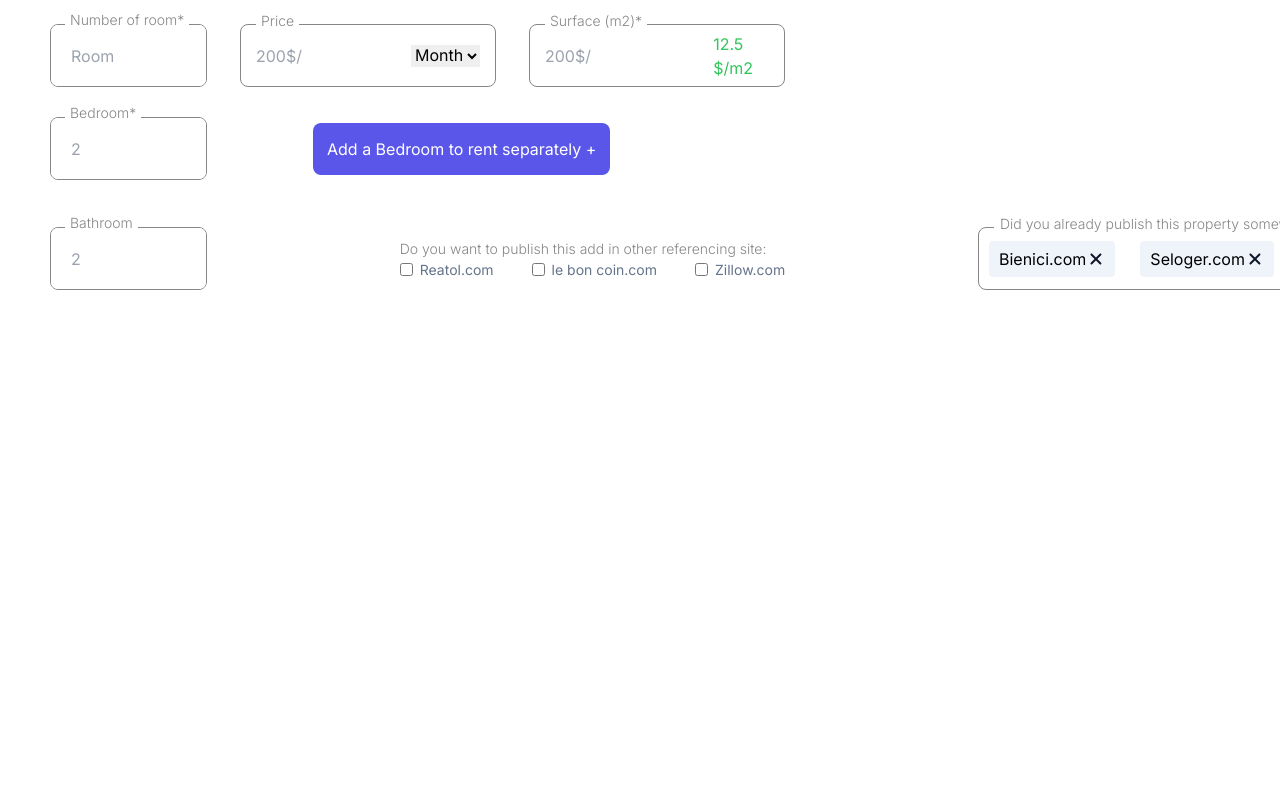
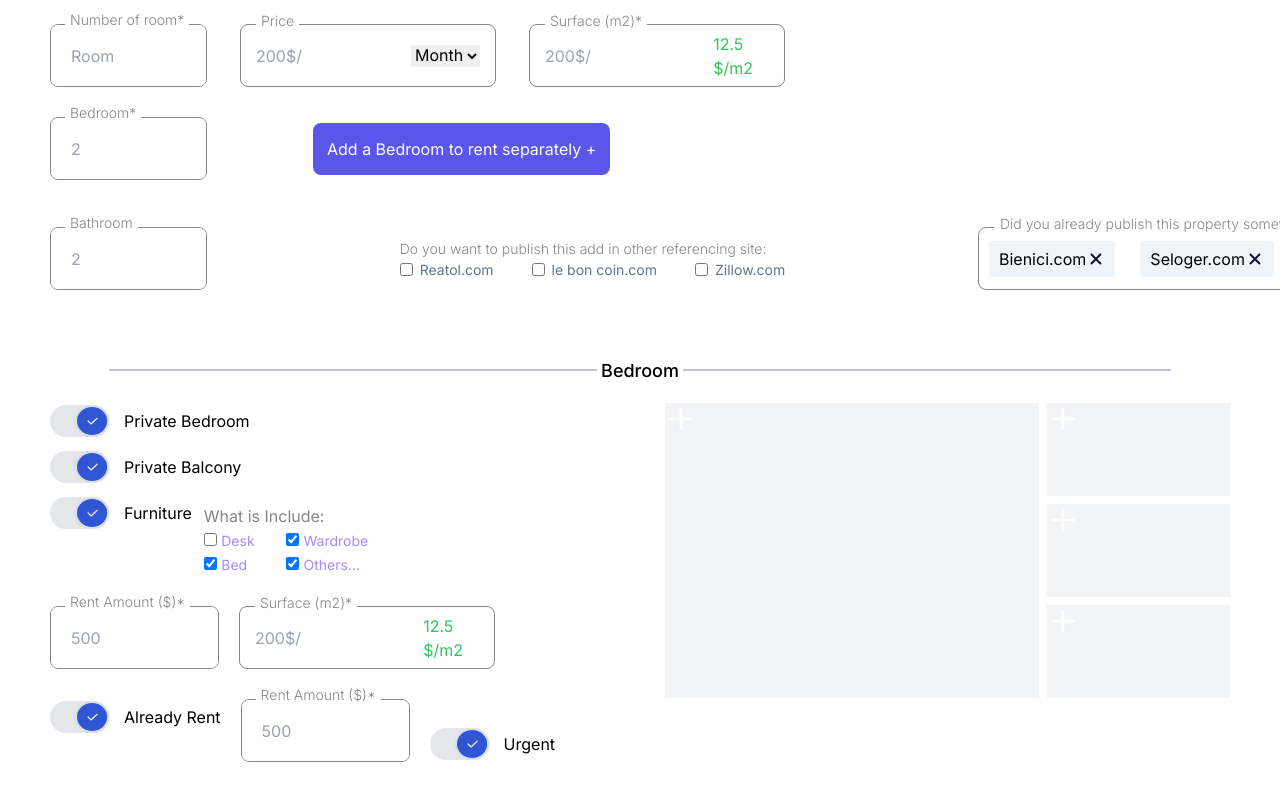
Before and after one commit to sakibsarkar/nextflat-dashboard, a Next.js app: page /create in a window 1280 px wide. Shown: the part 1296-2096 px from the top of the page. Before the commit the page ends 1586 px from the top, so only its background shows below. Built offline with nearby package versions, Linux system fonts and the light colour scheme.

Commit message:
add bedroom section resposive

```diff
--- a/src/app/(create)/create/page.tsx
+++ b/src/app/(create)/create/page.tsx
@@ -1,3 +1,4 @@
+import Addroom from "@/components/Addroom/Addroom";
 import BasicInfo from "@/components/BasicInfo/BasicInfo";
 import InputFeild from "@/components/InputFeild/InputFeild";
 import Localization from "@/components/Localization/Localization";
@@ -72,6 +73,10 @@ const page = () => {
 
                     <SiteBox />
                 </div>
+
+                {/* bed room */}
+
+                <Addroom title="Bedroom" isUrgent={true} />
             </div>
         </main>
     );
--- /dev/null
+++ b/src/components/Addroom/Addroom.tsx
@@ -0,0 +1,51 @@
+import EnableBox from "../EnableBox/EnableBox";
+import HrTitle from "../HrTitle/HrTitle";
+import InputFeild from "../InputFeild/InputFeild";
+import TwoGrid from "../TwoGrid/TwoGrid";
+import WhatIsInclude from "../WhatIsInclude/WhatIsInclude";
+
+const Addroom = ({title, isUrgent}: {title: string; isUrgent?: boolean}) => {
+    return (
+        <div className="my-[40px] w-full">
+            <HrTitle text={title} />
+            <section className="lg:mt-[32px] flex flex-col gap-[30px] lg:flex-row lg:gap-[50px]">
+                <div className="flex-1 flex flex-col  justify-start xl:flex-nowrap xl:flex-col items-start xl:justify-start gap-[10px]">
+                    <EnableBox text="Private Bedroom" />
+                    <EnableBox text="Private Balcony" />
+                    <div className="flex gap-3 items-start">
+                        <EnableBox text="Furniture" />
+                        <WhatIsInclude />
+                    </div>
+                    <div className="flex gap-5 mt-[20px]">
+                        <div className="w-[169px] h-[63px] relative">
+                            <InputFeild text="Rent Amount ($)*" placeholder="500" />
+                        </div>
+                        <div className="relative w-full sm:w-[256px] h-[63px] flex justify-between  items-center border-[1px] border-[#868686] rounded-[8px]  p-[15px]">
+                            <input type="text" placeholder="200$/" className="w-full h-full outline-none" />
+                            <p className="text-[#31C65B] w-fit">12.5 $/m2</p>
+                            <p className="absolute px-[5px] text-[14px] font-[300] bg-white text-[#868686] left-[15px] top-[-15px]">
+                                Surface (m2)*
+                            </p>
+                        </div>
+                    </div>
+                    <div className="flex mt-[20px] items-stretch flex-wrap gap-[20px]">
+                        <div className="lg:self-start">
+                            {isUrgent ? <EnableBox text="Already Rent" /> : <EnableBox text="Already rent" />}
+                        </div>
+
+                        <div className="w-[169px] h-[63px] relative">
+                            <InputFeild text="Rent Amount ($)*" placeholder="500" />
+                        </div>
+
+                        <div className="lg:self-end">{isUrgent ? <EnableBox text="Urgent" /> : null}</div>
+                    </div>
+                </div>
+                <div className="flex-1">
+                    <TwoGrid />
+                </div>
+            </section>
+        </div>
+    );
+};
+
+export default Addroom;
--- /dev/null
+++ b/src/components/EnableBox/EnableBox.tsx
@@ -0,0 +1,13 @@
+import EnableIcon from "@/utils/icons/EnableIcon";
+import React from "react";
+
+const EnableBox = ({text}: {text: string}) => {
+    return (
+        <div className="flex items-center gap-3">
+            <EnableIcon />
+            <div>{text}</div>
+        </div>
+    );
+};
+
+export default EnableBox;
--- /dev/null
+++ b/src/components/HrTitle/HrTitle.tsx
@@ -0,0 +1,12 @@
+const HrTitle = ({text}: {text: string}) => {
+    return (
+        <div className="relative my-5 lg:w-[700] xl:w-[1200px] 2xl:w-[1462px] mx-auto w-[90%]">
+            <hr className="border-[1px] border-[#C6C2DE]" />
+            <span className="absolute p-1 bg-white text-[18px] font-[500] left-1/2 -translate-x-1/2 top-1/2 -translate-y-1/2">
+                {text}
+            </span>
+        </div>
+    );
+};
+
+export default HrTitle;
--- /dev/null
+++ b/src/components/TwoGrid/TwoGrid.tsx
@@ -0,0 +1,31 @@
+import BigPlusIcon from "@/utils/icons/BigPlusIcon";
+import React from "react";
+
+const TwoGrid = () => {
+    return (
+        <div className="grid grid-cols-3 gap-2 auto-rows-[93px]">
+            <div className="bg-gray-100 col-span-3 row-span-2 xsm:col-span-2 xsm:row-span-3  center-vnh">
+                <div className="h-8 w-8">
+                    <BigPlusIcon />
+                </div>
+            </div>
+            <div className="bg-gray-100 ">
+                <div className="h-8 w-8 center">
+                    <BigPlusIcon />
+                </div>
+            </div>
+            <div className="bg-gray-100 ">
+                <div className="h-8 w-8 center">
+                    <BigPlusIcon />
+                </div>
+            </div>
+            <div className="bg-gray-100 ">
+                <div className="h-8 w-8 center">
+                    <BigPlusIcon />
+                </div>
+            </div>
+        </div>
+    );
+};
+
+export default TwoGrid;
--- /dev/null
+++ b/src/components/WhatIsInclude/WhatIsInclude.tsx
@@ -0,0 +1,28 @@
+const WhatIsInclude = () => {
+    return (
+        <div className="max-w-[485px] mt-[9px]">
+            <h4 className="text-[#868686]">What is Include:</h4>
+            <div>
+                <div className="grid grid-cols-2 justify-between items-center">
+                    <div>
+                        <input type="checkbox" name="" id="" /> <span className="text-sm text-violet-400">Desk</span>
+                    </div>
+                    <div>
+                        <input type="checkbox" name="" id="" checked />{" "}
+                        <label className="text-sm text-violet-400">Wardrobe</label>
+                    </div>
+                    <div>
+                        <input type="checkbox" name="" id="" checked />{" "}
+                        <span className="text-sm text-violet-400">Bed</span>
+                    </div>
+                    <div>
+                        <input type="checkbox" name="" id="" checked />{" "}
+                        <label className="text-sm text-violet-400">Others...</label>
+                    </div>
+                </div>
+            </div>
+        </div>
+    );
+};
+
+export default WhatIsInclude;
--- a/src/shared/Sidebar/Sidebar.tsx
+++ b/src/shared/Sidebar/Sidebar.tsx
@@ -22,7 +22,10 @@ const Sidebar = () => {
 
     // ----- Run the effect only once ------
     useLayoutEffect(() => {
+
+
         const updateHeight = () => {
+
             // ----- ** to check the device width **-----
             const width = window.screen.width;
 
@@ -34,8 +37,11 @@ const Sidebar = () => {
             setShowBar(true);
         };
 
+
+        // ---- update the width everytime screen width get changes--------
         window.addEventListener("resize", updateHeight);
 
+        // **** ---- event cleanup function
         return () => window.removeEventListener("resize", updateHeight);
     }, [setShowBar]);
 
--- /dev/null
+++ b/src/utils/icons/BigPlusIcon.tsx
@@ -0,0 +1,16 @@
+const BigPlusIcon = () => {
+    return (
+        <svg
+            xmlns="http://www.w3.org/2000/svg"
+            fill="none"
+            viewBox="0 0 24 24"
+            stroke-width="2"
+            stroke="white"
+            className="w-full h-full"
+        >
+            <path stroke-linecap="round" stroke-linejoin="round" d="M12 4.5v15m7.5-7.5h-15" />
+        </svg>
+    );
+};
+
+export default BigPlusIcon;
--- /dev/null
+++ b/src/utils/icons/EnableIcon.tsx
@@ -0,0 +1,45 @@
+import React from "react";
+
+const EnableIcon = () => {
+    return (
+        <svg xmlns="http://www.w3.org/2000/svg" width="62" height="36" viewBox="0 0 62 36" fill="none">
+            <rect y="2" width="59.3284" height="32" rx="16" fill="#E5E7EB" />
+            <g filter="url(#filter0_d_83_26424)">
+                <ellipse cx="42.0686" cy="18" rx="15.1018" ry="14" fill="#3056D3" />
+            </g>
+            <path
+                d="M47.5439 14.9463L47.5388 14.9406L47.5333 14.9352C47.3459 14.7553 47.051 14.7549 46.8631 14.9341L41.1647 20.2398L38.3684 17.6294C38.1805 17.4502 37.8856 17.4506 37.6982 17.6305C37.5058 17.8152 37.5058 18.1129 37.6982 18.2976L37.6982 18.2976L37.7002 18.2995L40.5541 20.9636C40.7206 21.1229 40.9446 21.2 41.1489 21.2C41.3714 21.2 41.5789 21.1213 41.7436 20.9637L47.4962 15.6075C47.7084 15.4252 47.709 15.1312 47.5439 14.9463Z"
+                fill="white"
+                stroke="white"
+                stroke-width="0.4"
+            />
+            <defs>
+                <filter
+                    id="filter0_d_83_26424"
+                    x="22.9668"
+                    y="0"
+                    width="38.2031"
+                    height="36"
+                    filterUnits="userSpaceOnUse"
+                    color-interpolation-filters="sRGB"
+                >
+                    <feFlood flood-opacity="0" result="BackgroundImageFix" />
+                    <feColorMatrix
+                        in="SourceAlpha"
+                        type="matrix"
+                        values="0 0 0 0 0 0 0 0 0 0 0 0 0 0 0 0 0 0 127 0"
+                        result="hardAlpha"
+                    />
+                    <feOffset />
+                    <feGaussianBlur stdDeviation="2" />
+                    <feComposite in2="hardAlpha" operator="out" />
+                    <feColorMatrix type="matrix" values="0 0 0 0 0 0 0 0 0 0 0 0 0 0 0 0 0 0 0.1 0" />
+                    <feBlend mode="normal" in2="BackgroundImageFix" result="effect1_dropShadow_83_26424" />
+                    <feBlend mode="normal" in="SourceGraphic" in2="effect1_dropShadow_83_26424" result="shape" />
+                </filter>
+            </defs>
+        </svg>
+    );
+};
+
+export default EnableIcon;
```
